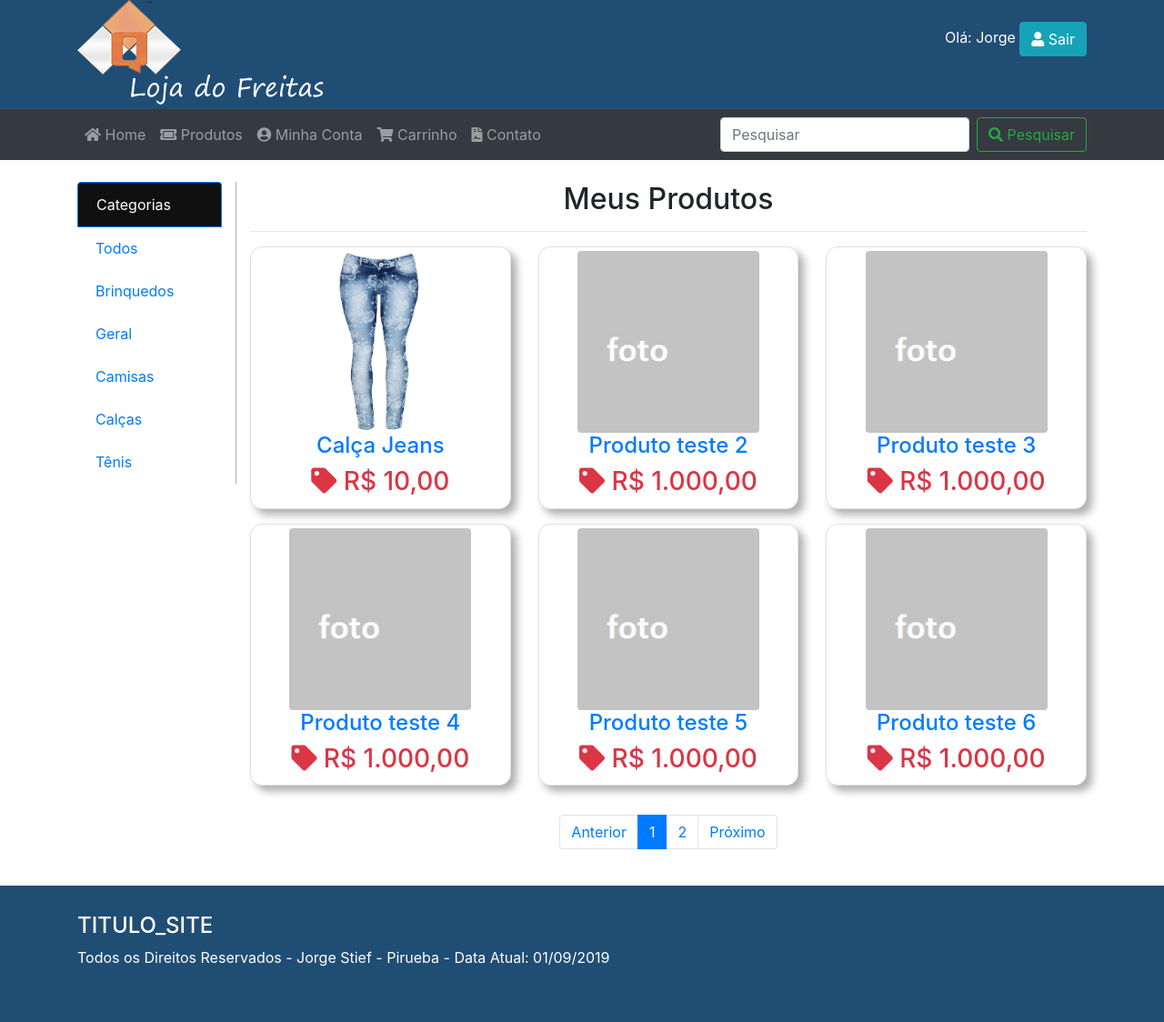
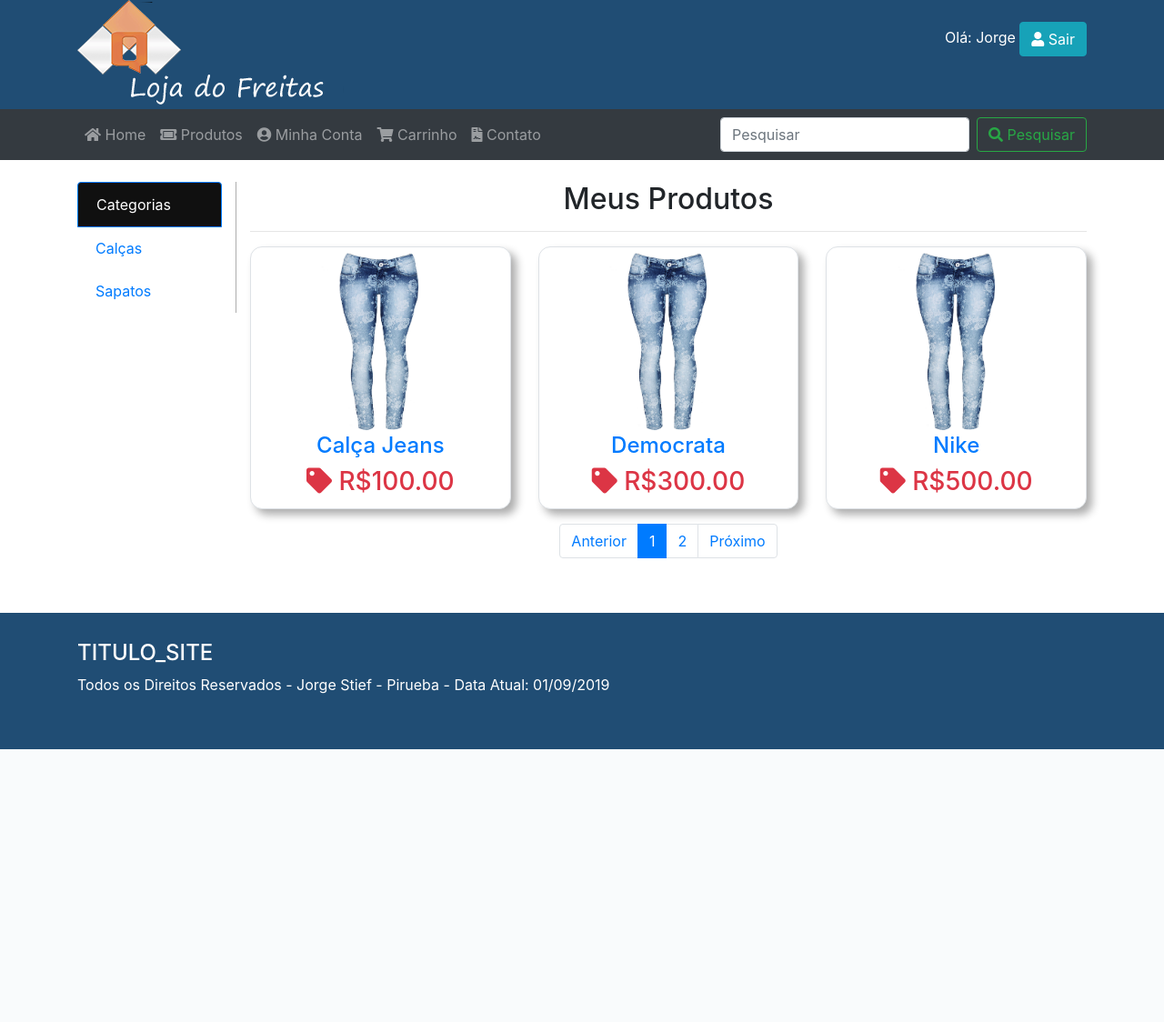
Before and after one commit to JorgeStief/loja_virtual_django, a Django app: page /produtos/ in a window 1280 px wide. Shown: the whole page at 91% size. After the commit the page ends 824 px from the top, so only its background shows below. Run offline with Django 3.2, Linux system fonts and the light colour scheme; data comes from the database, SQL or seed files in the repository; both versions use the stored data as it was after the commit; some libraries are stand-ins or nearby versions.

Commit message:
22- 13:39

```diff
--- a/catalogo/admin.py
+++ b/catalogo/admin.py
@@ -7,10 +7,12 @@ from .models import Produto, Categoria
 class CategoriaAdmin(admin.ModelAdmin):
     list_display = ['name', 'slug','created','modified']
     search_fields = ['name','slug']
+    list_filter = ['created', 'modified']
 
 class ProdutoAdmin(admin.ModelAdmin):
     list_display = ['name', 'slug','category','created','modified']
-    search_fields = ['name','slug']
+    search_fields = ['name','slug','category__name']
+    list_filter = ['created', 'modified']
 
 admin.site.register(Categoria,CategoriaAdmin)
 admin.site.register(Produto,ProdutoAdmin)
--- /dev/null
+++ b/catalogo/context_processors.py
@@ -0,0 +1,6 @@
+from .models import Categoria
+
+def Categorias(request):
+    return {
+        'categories': Categoria.objects.all()
+    }
--- /dev/null
+++ b/catalogo/templates/catalogo/produto_lista.html
@@ -0,0 +1,43 @@
+{% extends 'base.html' %}
+{% load static %}
+
+{% block title %}
+    Listagem de Produtos | {{block.super}}
+{% endblock title %}
+
+{% block conteudo %}
+
+<h2 class="text-center">Meus Produtos</h2>
+                     <hr>
+                     <div class="row" id="pularliha">
+
+                        {% for product  in products  %}
+                        <div class="col-md-4">
+                           <div class="img-thumbnail ">
+                              <a href="{% url 'produto' %}">
+                                 <img  class="rounded mx-auto d-block" src="{% static 'assets/imagens/calca.jpg' %}" width="200" height="200"  alt="">
+
+                                 <div class="caption">
+                                    <h4 class="text-center ">{{product.name}}</h4>
+                                    <h3 class="text-center text-danger"><i class="fas fa-tag"></i> R${{product.price}}</h3>
+
+                                 </div><!-- fim da div caption -->
+                              </a>
+                           </div>
+                        </div> <!-- fim da <li> col-md-4 -->
+                        {% endfor %}
+
+
+
+
+                     </div>
+                     <nav aria-label="Navegação de página" class="pt-3"  >
+                        <ul class="pagination justify-content-center">
+                           <li class="page-item"><a class="page-link" href="#">Anterior</a></li>
+                              <li class="page-item active "><a class="page-link" href="#">1</a></li>
+                              <li class="page-item"><a class="page-link" href="produtos2.html">2</a></li>
+                               <li class="page-item"><a class="page-link" href="produtos2.html">Próximo</a></li>
+                        </ul>
+                     </nav>
+                  </div>
+{% endblock conteudo %}
--- /dev/null
+++ b/catalogo/urls.py
@@ -0,0 +1,9 @@
+from django.urls import path, re_path
+from . import views
+
+app_name='catalogo'
+
+urlpatterns = [
+    path("", views.produto_lista, name="produto_lista"),
+    re_path(r'^(?P<slug>[\w_-]+)/$', views.categoria, name="categoria"),
+]
--- a/catalogo/views.py
+++ b/catalogo/views.py
@@ -1,3 +1,20 @@
 from django.shortcuts import render
 
-# Create your views here.
+from .models import Produto, Categoria
+
+
+def produto_lista(request):
+
+    context = {
+        'products': Produto.objects.all()
+    }
+    return render (request, 'catalogo/produto_lista.html',context)
+
+
+def categoria(request,slug):
+    category = Categoria.objects.get(slug=slug)
+    context = {
+        'current_category': category,
+        'products': Produto.objects.filter(category=category),
+    }
+    return render (request, 'catalogo/categoria.html',context)
--- a/core/templates/base.html
+++ b/core/templates/base.html
@@ -50,7 +50,7 @@
                               <a class="nav-link"  href="{% url 'index' %}"><i class="fab fas fa-home"></i> Home</a>
                            </li>
                            <li class="nav-item">
-                              <a class="nav-link" href="{% url 'produtos' %}"><i class="fab fas fas fa-ticket-alt"></i> Produtos</a>
+                              <a class="nav-link" href="{% url 'catalogo:produto_lista' %}"><i class="fab fas fas fa-ticket-alt"></i> Produtos</a>
                            </li>
 
                            <li class="nav-item">
@@ -83,11 +83,11 @@
                   <div class="col-md-2 " id="lateral">
                      <div class="list-group">
                         <span class="list-group-item active"> Categorias</span>
-                        <a href="#" class="list-group-item"><span class="glyphicon glyphicon-menu-right"></span> Todos</a>                   <a href="#" class="list-group-item"><i class="glyphicon glyphicon-menu-right"></i> Brinquedos</a>
-                        <a href="#" class="list-group-item"><span class="glyphicon glyphicon-menu-right"></span> Geral</a>
-                        <a href="#" class="list-group-item"><i class="glyphicon glyphicon-menu-right"></i> Camisas</a>
-                        <a href="#" class="list-group-item"><span class="glyphicon glyphicon-menu-right"></span> Calças</a>
-                        <a href="#" class="list-group-item"><i class="glyphicon glyphicon-menu-right"></i> Tênis</a>
+                        {% for category  in categories  %}
+                           <a href="{% url 'catalogo:categoria' slug=category.slug %}" class="list-group-item"><span class="glyphicon glyphicon-menu-right"></span> {{category.name}}</a>
+                        {% endfor %}
+
+
                      </div><!--fim da list group-->
                   </div> <!-- finm coluna esquerda -->
                   <div class="col-md-10" id="lateral-conteudo">
--- a/core/templates/produtos_lista.html
+++ /dev/null
@@ -1,108 +0,0 @@
-{% extends 'base.html' %}
-{% load static %}
-
-{% block title %}
-    Listagem de Produtos | {{block.super}}
-{% endblock title %}
-
-{% block conteudo %}
-
-<h2 class="text-center">Meus Produtos</h2>
-                     <hr>
-                     <div class="row" id="pularliha">
-                        <div class="col-md-4">
-                           <div class="img-thumbnail ">
-                              <a href="{% url 'produto' %}">
-                                 <img  class="rounded mx-auto d-block" src="{% static 'assets/imagens/calca.jpg' %}" width="200" height="200"  alt="">
-
-                                 <div class="caption">
-                                    <h4 class="text-center ">Calça Jeans</h4>
-                                    <h3 class="text-center text-danger"><i class="fas fa-tag"></i> R$ 10,00</h3>
-
-                                 </div><!-- fim da div caption -->
-                              </a>
-                           </div>
-                        </div> <!-- fim da <li> col-md-4 -->
-
-                        <div class="col-md-4 mb-3" >
-                           <div class="img-thumbnail ">
-                              <a href="produtos_info.html">
-                                 <img  class="rounded mx-auto d-block" src="{% static 'assets/imagens/produto.jpg' %}" width="200" height="200"  alt="">
-
-                                 <div class="caption">
-                                    <h4 class="text-center">Produto teste 2</h4>
-                                    <h3 class="text-center text-danger"><i class="fas fa-tag"></i> R$ 1.000,00</h3>
-
-                                 </div><!-- fim da div caption -->
-                              </a>
-                           </div>
-                        </div> <!-- fim da <li> col-md-4 -->
-
-                        <div class="col-md-4 mb-3">
-                           <div class="img-thumbnail ">
-                              <a href="#">
-                                 <img  class="rounded mx-auto d-block" src="{% static 'assets/imagens/produto.jpg' %}" width="200" height="200"  alt="">
-
-                                 <div class="caption">
-                                    <h4 class="text-center">Produto teste 3</h4>
-                                    <h3 class="text-center text-danger"><i class="fas fa-tag"></i> R$ 1.000,00</h3>
-
-                                 </div><!-- fim da div caption -->
-                              </a>
-                           </div>
-                        </div> <!-- fim da <li> col-md-4 -->
-
-                        <div class="col-md-4 mb-3">
-                           <div class="img-thumbnail ">
-                              <a href="#">
-                                 <img  class="rounded mx-auto d-block" src="{% static 'assets/imagens/produto.jpg' %}" width="200" height="200"  alt="">
-
-                                 <div class="caption">
-                                    <h4 class="text-center">Produto teste 4</h4>
-                                    <h3 class="text-center text-danger"><i class="fas fa-tag"></i> R$ 1.000,00</h3>
-
-                                 </div><!-- fim da div caption -->
-                              </a>
-                           </div>
-                        </div> <!-- fim da <li> col-md-4 -->
-
-                         <div class="col-md-4 mb-3">
-                           <div class="img-thumbnail ">
-                              <a href="#">
-                                 <img  class="rounded mx-auto d-block" src="assets/imagens/produto.jpg" width="200" height="200"  alt="">
-
-                                 <div class="caption">
-                                    <h4 class="text-center">Produto teste 5</h4>
-                                    <h3 class="text-center text-danger"><i class="fas fa-tag"></i> R$ 1.000,00</h3>
-
-                                 </div><!-- fim da div caption -->
-                              </a>
-                           </div>
-                        </div> <!-- fim da <li> col-md-4 -->
-
-                        <div class="col-md-4 mb-3">
-                           <div class="img-thumbnail ">
-                              <a href="#">
-                                 <img  class="rounded mx-auto d-block" src="{% static 'assets/imagens/produto.jpg' %}" width="200" height="200"  alt="">
-
-                                 <div class="caption">
-                                    <h4 class="text-center">Produto teste 6</h4>
-                                    <h3 class="text-center text-danger"><i class="fas fa-tag"></i> R$ 1.000,00</h3>
-
-                                 </div><!-- fim da div caption -->
-                              </a>
-                           </div>
-                        </div> <!-- fim da <li> col-md-4 -->
-
-
-                     </div>
-                     <nav aria-label="Navegação de página" class="pt-3"  >
-                        <ul class="pagination justify-content-center">
-                           <li class="page-item"><a class="page-link" href="#">Anterior</a></li>
-                              <li class="page-item active "><a class="page-link" href="#">1</a></li>
-                              <li class="page-item"><a class="page-link" href="produtos2.html">2</a></li>
-                               <li class="page-item"><a class="page-link" href="produtos2.html">Próximo</a></li>
-                        </ul>
-                     </nav>
-                  </div>
-{% endblock conteudo %}
--- a/core/views.py
+++ b/core/views.py
@@ -1,21 +1,14 @@
 from django.shortcuts import render
 from django.http import HttpResponse
+
+
 def index(Request):
-    context = {
-        'title': 'Ecommerce'
-    }
-    return render(Request,'index.html',context)
+    return render(Request,'index.html')
 
 
 def contato(Request):
-
-    return render(Request,'contato.html')
+   return render(Request,'contato.html')
 
 
 def produto(Request):
-
     return render(Request,'produto.html')
-
-def lista_produtos(Request):
-
-    return render(Request,'produtos_lista.html')
--- a/projeto/settings.py
+++ b/projeto/settings.py
@@ -70,6 +70,8 @@ TEMPLATES = [
                 'django.template.context_processors.request',
                 'django.contrib.auth.context_processors.auth',
                 'django.contrib.messages.context_processors.messages',
+                #apps
+                'catalogo.context_processors.Categorias'
             ],
         },
     },
--- a/projeto/urls.py
+++ b/projeto/urls.py
@@ -22,6 +22,6 @@ urlpatterns = [
     path('',views.index, name='index'),
     path('admin/', admin.site.urls),
     path('contato/', views.contato, name='contato'),
-    path('produtos/', views.lista_produtos,name='produtos'),
+    path("produtos/", include('catalogo.urls', namespace='catalogo')),
     path('produto/', views.produto, name='produto'),
 ]
```
Also changed, not shown: catalogo/templates/catalogo/categoria.html (added, +43 -0 lines), db.sqlite3.
